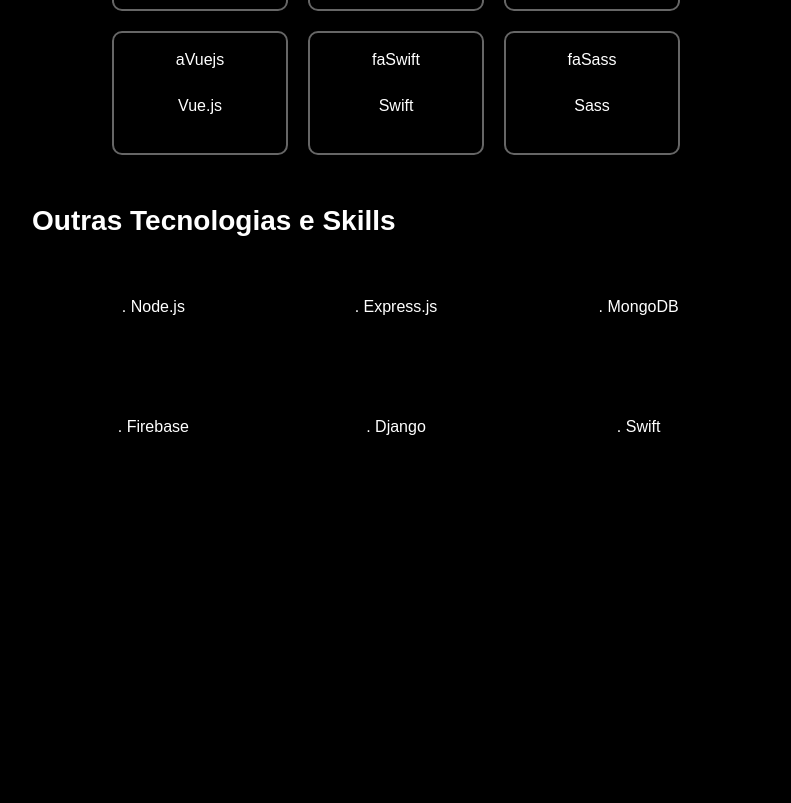
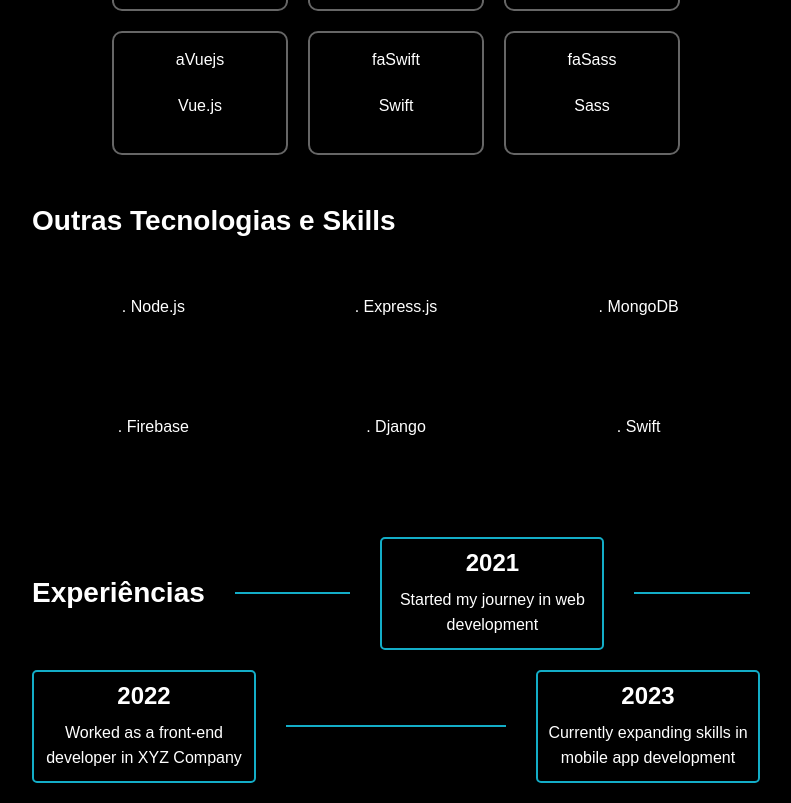
Before and after one commit to lana2-2karla/lana2-2karla.github.io, a React (Create React App) app in the folder portifolio/: page / in a window 1280 px wide. Shown: the part 2284-3087 px from the top of the page, without its empty margins (244-1035 px from the left). Before the commit the page ends 2801 px from the top, so only its background shows below. Built offline with nearby package versions, Linux system fonts and the light colour scheme.

Commit message:
:sparkles: feat: import Timeline

```diff
--- a/portifolio/src/pages/home.js
+++ b/portifolio/src/pages/home.js
@@ -6,6 +6,7 @@
 import Projects from '../components/Projects'
 import Technologies from '../components/Technologies'
 import OtherSkills from '../components/OtherSkills'
+import Timeline from '../components/Timeline'
 
 function Home () {
   return (
@@ -16,6 +17,7 @@
       <br /> <br /> <br />
       <Technologies />
       <OtherSkills />
+      <Timeline />
     </div>
   )
 }
```
